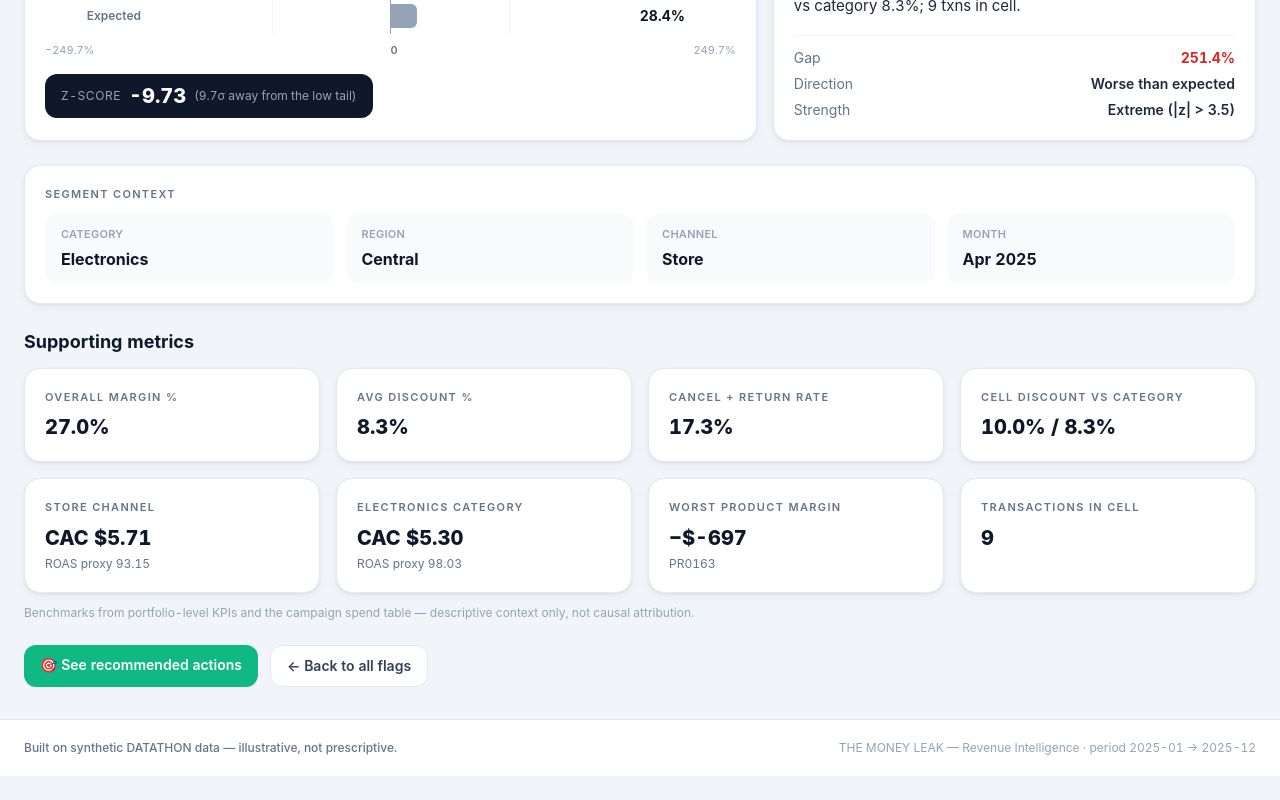
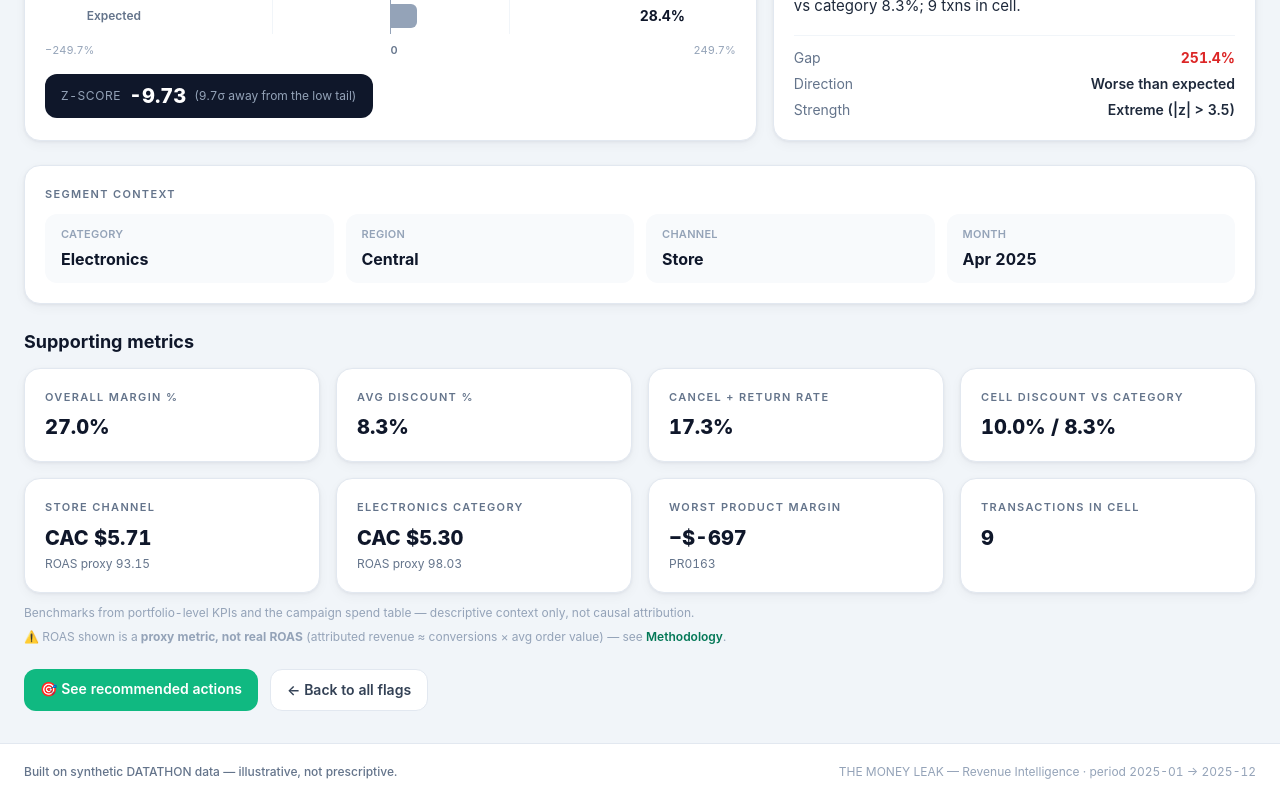
Before and after one commit to kunal4060/money-leak, a Next.js app in the folder web/: page /explain/LEAK-001 in a window 1280 px wide. Shown: the part 339-1139 px from the top of the page. Before the commit the page ends 1115 px from the top, so only its background shows below. Built offline with nearby package versions, Linux system fonts and the light colour scheme.

Commit message:
fix(web): footnote ROAS as proxy metric; methodology caveats check

```diff
--- a/web/app/explain/[id]/page.tsx
+++ b/web/app/explain/[id]/page.tsx
@@ -63,6 +63,8 @@ export default function ExplainPage({ params }: { params: { id: string } }) {
       hint: product,
     });
   if (txns) strip.push({ label: "Transactions in cell", value: txns });
+
+  const hasRoasProxy = strip.some((s) => s.hint?.includes("ROAS"));
 
   return (
     <div className="space-y-6">
@@ -162,6 +164,16 @@ export default function ExplainPage({ params }: { params: { id: string } }) {
           Benchmarks from portfolio-level KPIs and the campaign spend table — descriptive context only,
           not causal attribution.
         </p>
+        {hasRoasProxy && (
+          <p className="mt-2 text-xs text-slate-400">
+            ⚠️ ROAS shown is a <strong>proxy metric, not real ROAS</strong> (attributed revenue ≈
+            conversions × avg order value) — see{" "}
+            <Link href="/methodology" className="font-semibold text-emerald-700 hover:underline">
+              Methodology
+            </Link>
+            .
+          </p>
+        )}
       </div>
 
       {/* Next step */}
```
